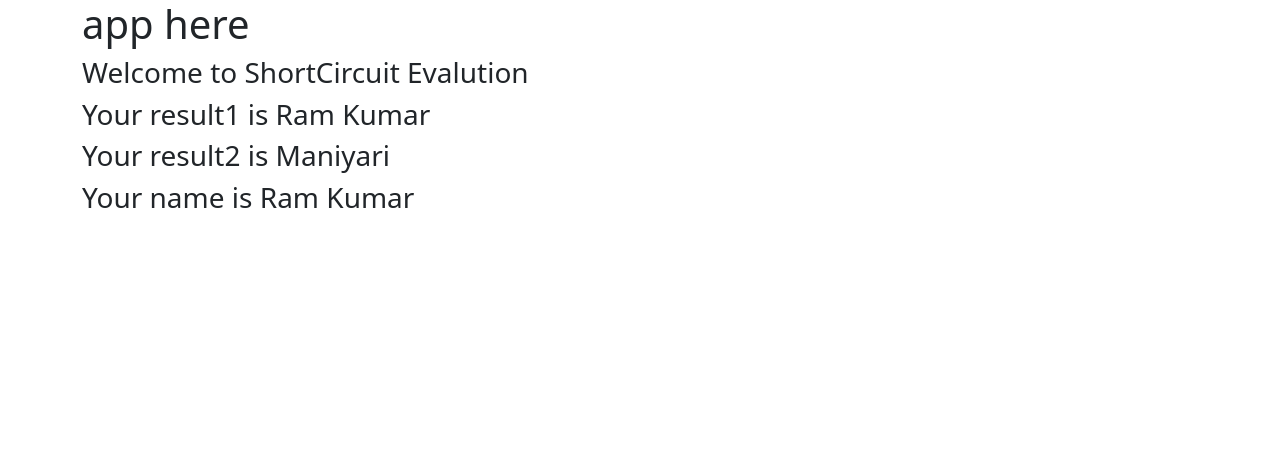
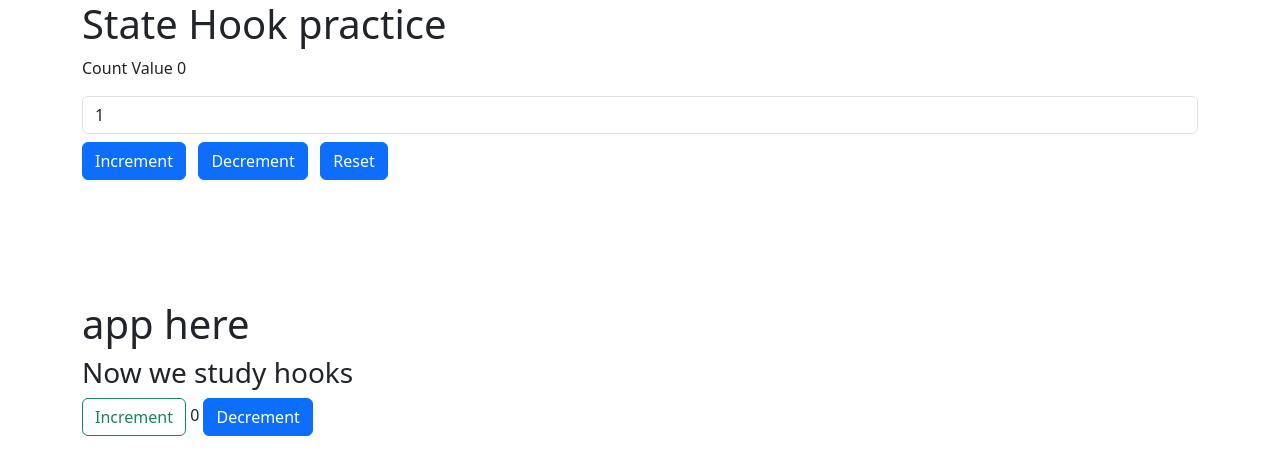
Before and after one commit to Developerramm/mern-stack-development, a React (Vite) app in the folder React/demo/: page / in a window 1280 px wide. Shown: the top 474 px of the page. Built offline with nearby package versions, Linux system fonts and the light colour scheme.

Commit message:
useState hook practice

```diff
--- a/React/demo/src/App.jsx
+++ b/React/demo/src/App.jsx
@@ -1,11 +1,14 @@
 import React from "react";
-import ShortCircuit from "./components/ShortCircuit";
+
+import Demo from "./hooks/Demo";
+import StateHookPrac1 from "./hooks/StateHookPrac1";
 const App = () => {
-
   return (
     <div className="container">
+      <StateHookPrac1 />
+      <br /><br /><br /><br /><br />
       <h1>app here </h1>
-      <ShortCircuit />
+      <Demo />
     </div>
   );
 };
--- /dev/null
+++ b/React/demo/src/hooks/Demo.jsx
@@ -0,0 +1,22 @@
+import React, { useState } from "react";
+
+const Demo = () => {
+  const [count, setCount] = useState(0);
+  return (
+    <div>
+      <h3>Now we study hooks </h3>
+      <button
+        className="btn btn-outline-success"
+        onClick={() => setCount(count + 1)}
+      >
+        Increment{" "}
+      </button>
+      <span> {count} </span>
+      <button className="btn btn-primary" onClick={() => setCount(count - 1)}>
+        Decrement{" "}
+      </button>
+    </div>
+  );
+};
+
+export default Demo;
--- /dev/null
+++ b/React/demo/src/hooks/StateHookPrac1.jsx
@@ -0,0 +1,53 @@
+import React, { useState } from "react";
+
+const StateHookPrac1 = () => {
+  const [count, setCount] = useState(0);
+  const [value, setValue] = useState(1);
+
+  const handleButtonIncrement = () => {
+    if (count > 100) return;
+    setCount(count + value);
+  };
+  const handleButtonDecrement = () => {
+    if (count === 0) return;
+    setCount(count - value);
+  };
+
+  const handleButtonReset = () => {
+    setCount(0);
+  };
+
+  const handleButtonValueSet = (value) => {
+    let val = Number.parseInt(value);
+    setValue(val);
+  };
+
+  return (
+    <div className="row">
+      <h1>State Hook practice </h1>
+      <p> Count Value {count} </p>
+
+      <div className="col">
+        <input
+          type="number"
+          value={value}
+          onChange={(e) => handleButtonValueSet(e.target.value)}
+          className="form-control mb-2"
+        />
+        <button onClick={handleButtonIncrement} className="btn btn-primary">
+          Increment{" "}
+        </button>
+        &nbsp;&nbsp;&nbsp;
+        <button onClick={handleButtonDecrement} className="btn btn-primary">
+          Decrement
+        </button>
+        &nbsp;&nbsp;&nbsp;
+        <button onClick={handleButtonReset} className="btn btn-primary">
+          Reset
+        </button>
+      </div>
+    </div>
+  );
+};
+
+export default StateHookPrac1;
```
